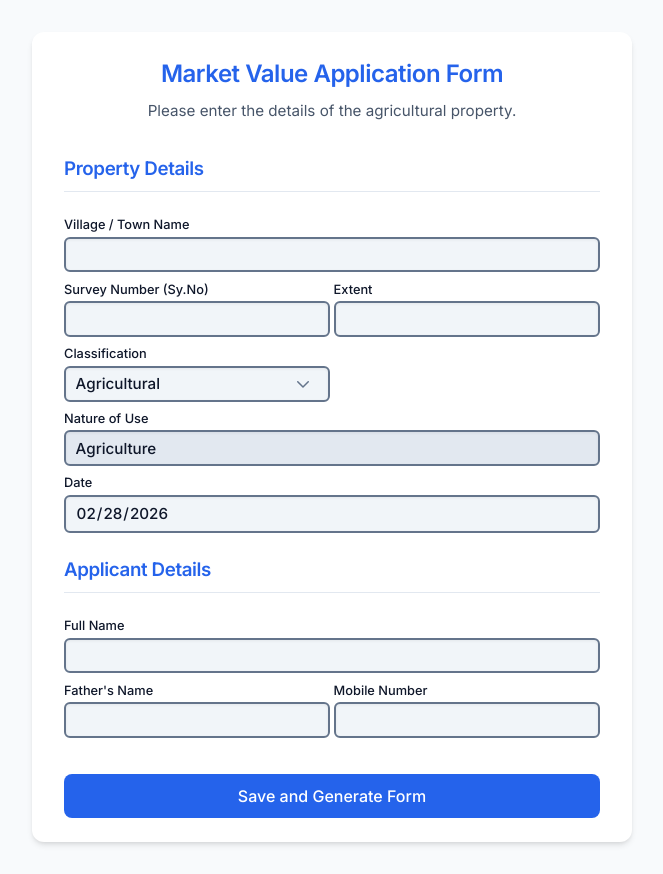
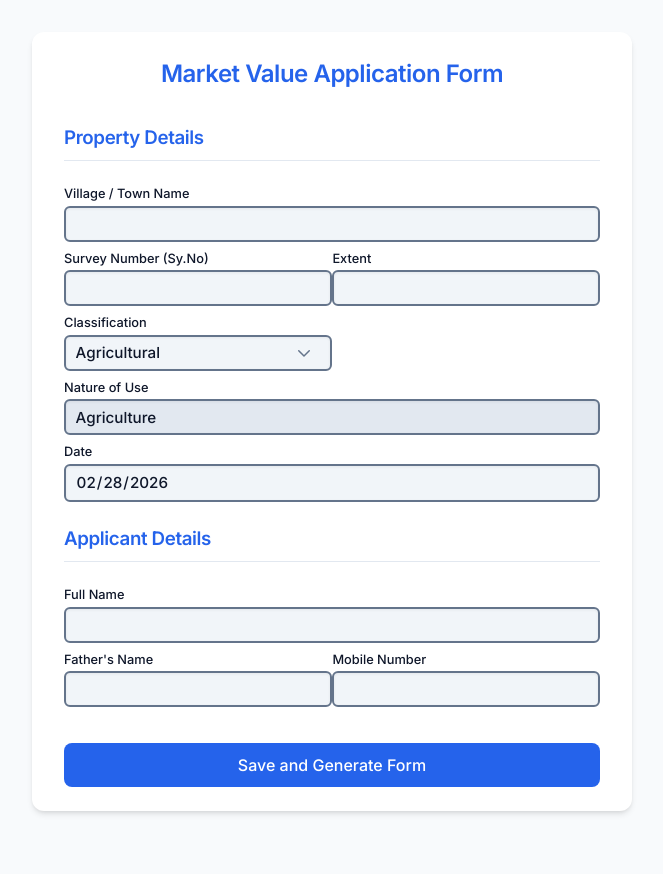
Before and after one commit to santosh9209/meeseva, a React (Vite) app in the folder client/: page / in a window 1280 px wide. Shown: the whole page, without its empty margins (308-971 px from the left). After the commit the page ends 843 px from the top, so only its background shows below. Built offline with nearby package versions, Linux system fonts and the light colour scheme.

Commit message:
Remove instructional text and tighten column gaps in Form 1

```diff
--- a/client/src/components/Form1.jsx
+++ b/client/src/components/Form1.jsx
@@ -64,7 +64,6 @@ const Form1 = () => {
         <div className="form-card">
             <div className="form-header">
                 <h2>Market Value Application Form</h2>
-                <p>Please enter the details of the agricultural property.</p>
             </div>
 
             {error && (
--- a/client/src/index.css
+++ b/client/src/index.css
@@ -360,7 +360,7 @@ select.form-control {
 .form-grid {
   display: grid;
   grid-template-columns: 1fr 1fr;
-  gap: 0.2rem 0.2rem;
+  gap: 0.2rem 0.05rem;
   /* Columns squeezed together strictly */
 }
 
```
